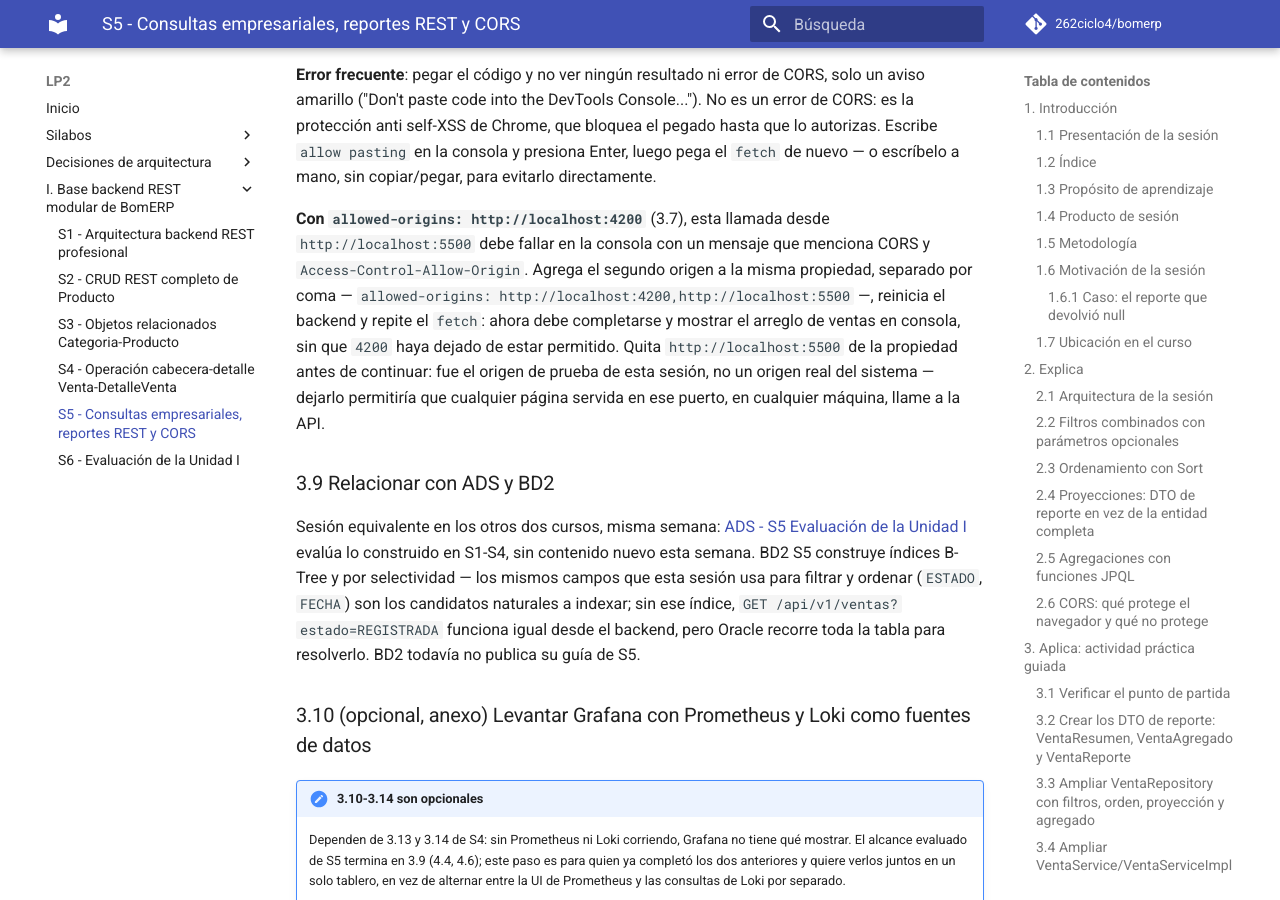
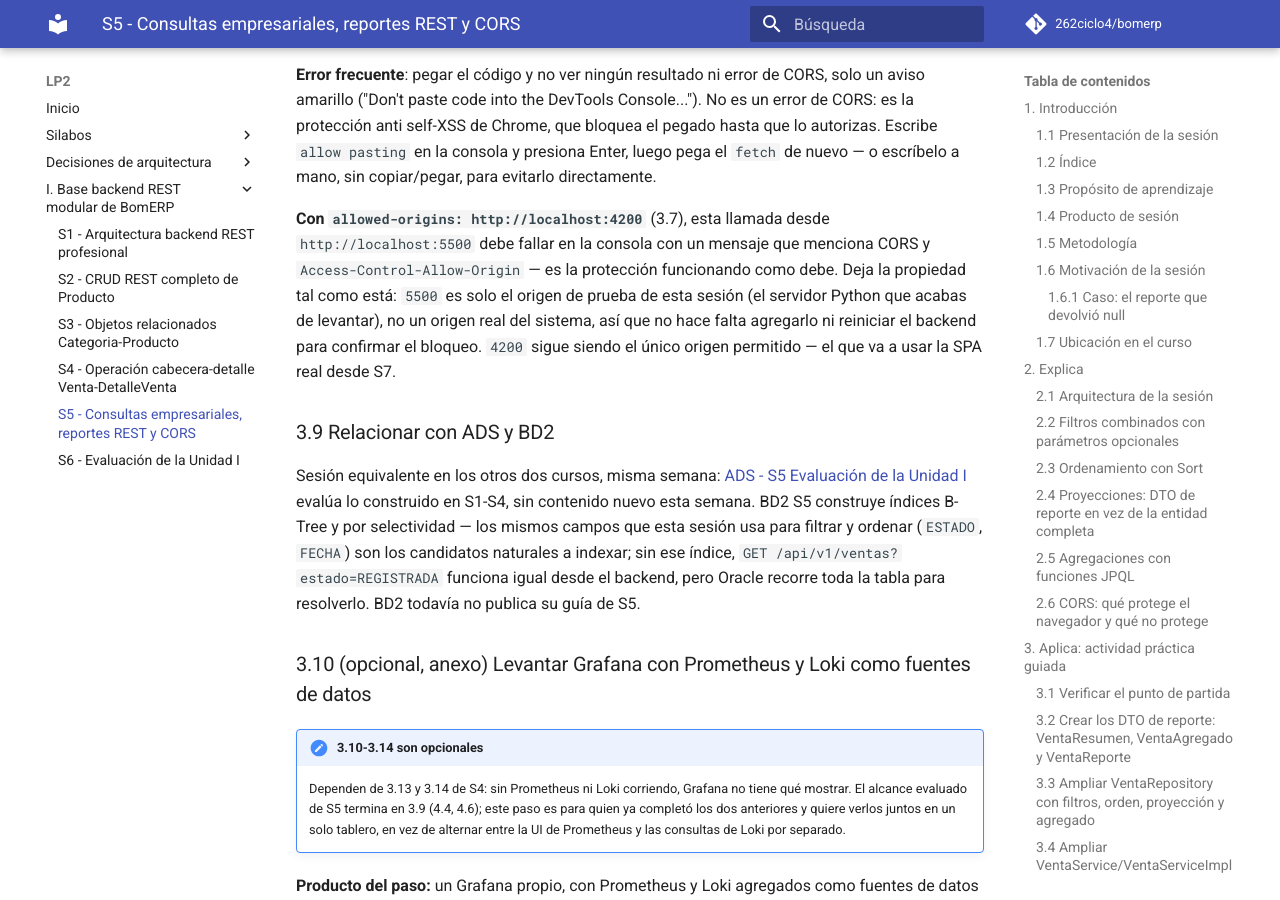
Before and after one commit to 262ciclo4/bomerp, an MkDocs documentation site: the page built from docs/lp2/sesiones/S05_Consultas_Empresariales_Reportes_CORS.md, in a window 1280 px wide and 900 px high, scrolled down 17887 px. Built offline with MkDocs 1.6.1 and Material for MkDocs 9.7.7, drawn with Linux system fonts in a browser that asks for light colours; comment, search, counter and statistics services are not loaded.

Commit message:
S5: LP2 correcciones

```diff
--- a/docs/lp2/sesiones/S05_Consultas_Empresariales_Reportes_CORS.md
+++ b/docs/lp2/sesiones/S05_Consultas_Empresariales_Reportes_CORS.md
@@ -625,7 +625,7 @@ fetch("http://localhost:8080/api/v1/ventas").then(r => r.json()).then(console.lo
 
 **Error frecuente**: pegar el código y no ver ningún resultado ni error de CORS, solo un aviso amarillo ("Don't paste code into the DevTools Console..."). No es un error de CORS: es la protección anti self-XSS de Chrome, que bloquea el pegado hasta que lo autorizas. Escribe `allow pasting` en la consola y presiona Enter, luego pega el `fetch` de nuevo — o escríbelo a mano, sin copiar/pegar, para evitarlo directamente.
 
-**Con `allowed-origins: http://localhost:4200`** (3.7), esta llamada desde `http://localhost:5500` debe fallar en la consola con un mensaje que menciona CORS y `Access-Control-Allow-Origin`. Agrega el segundo origen a la misma propiedad, separado por coma — `allowed-origins: http://localhost:4200,http://localhost:5500` —, reinicia el backend y repite el `fetch`: ahora debe completarse y mostrar el arreglo de ventas en consola, sin que `4200` haya dejado de estar permitido. Quita `http://localhost:5500` de la propiedad antes de continuar: fue el origen de prueba de esta sesión, no un origen real del sistema — dejarlo permitiría que cualquier página servida en ese puerto, en cualquier máquina, llame a la API.
+**Con `allowed-origins: http://localhost:4200`** (3.7), esta llamada desde `http://localhost:5500` debe fallar en la consola con un mensaje que menciona CORS y `Access-Control-Allow-Origin` — es la protección funcionando como debe. Deja la propiedad tal como está: `5500` es solo el origen de prueba de esta sesión (el servidor Python que acabas de levantar), no un origen real del sistema, así que no hace falta agregarlo ni reiniciar el backend para confirmar el bloqueo. `4200` sigue siendo el único origen permitido — el que va a usar la SPA real desde S7.
 
 ### 3.9 Relacionar con ADS y BD2
 
```
